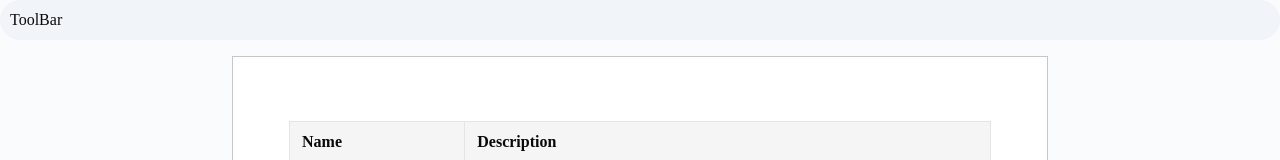
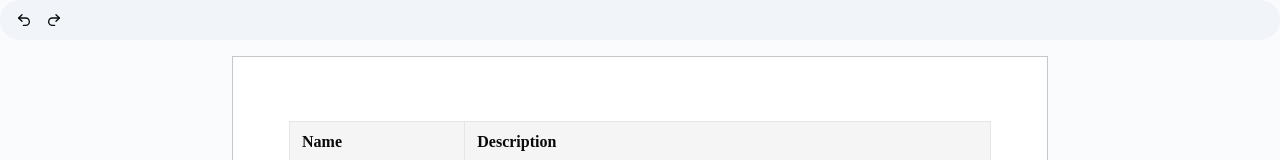
Before and after one commit to ImRishabhRawat/docs-clone, a Next.js app: page /documents/123 in a window 1280 px wide. Shown: the top 160 px of the page. Built offline with nearby package versions, Linux system fonts and the light colour scheme.

Commit message:
added zustand store for editor

```diff
--- a/package.json
+++ b/package.json
@@ -34,7 +34,8 @@
     "sonner": "^2.0.7",
     "tailwind-merge": "^3.5.0",
     "tw-animate-css": "^1.4.0",
-    "vaul": "^1.1.2"
+    "vaul": "^1.1.2",
+    "zustand": "^5.0.12"
   },
   "devDependencies": {
     "@tailwindcss/postcss": "^4",
--- a/src/app/documents/[documentId]/editor.tsx
+++ b/src/app/documents/[documentId]/editor.tsx
@@ -5,9 +5,14 @@ import { TaskItem } from "@tiptap/extension-list";
 import { TaskList } from "@tiptap/extension-list";
 import { TableKit } from "@tiptap/extension-table";
 import Image from "@tiptap/extension-image";
+import { useEditorStore } from "@/store/use-editor-store";
 
 export const Editor = () => {
+  const {setEditor} = useEditorStore();
   const editor = useEditor({
+    onCreate({editor}){
+      setEditor(editor);
+    },
     editorProps: {
       attributes: {
         style: "padding-left: 56px; padding-right-56px;",
--- a/src/app/documents/[documentId]/toolbar.tsx
+++ b/src/app/documents/[documentId]/toolbar.tsx
@@ -1,5 +1,7 @@
+"use client"
 import { cn } from "@/lib/utils";
-import { LucideIcon } from "lucide-react";
+import { useEditorStore } from "@/store/use-editor-store";
+import { LucideIcon, Redo2Icon, Undo2Icon } from "lucide-react";
 
 interface ToolbarButtonProps{
     onClick?:() => void;
@@ -21,9 +23,31 @@ const ToolbarButton = ({onClick, isActive, icon: Icon}: ToolbarButtonProps) => {
     )
 }
 export const Toolbar = () => {
+  const {editor} = useEditorStore();
+  const sections: {
+    label:string;
+     icon: LucideIcon;
+     onClick?: () => void;
+     isActive?: boolean;
+    }[][] = [
+      [
+        {
+          label: "Undo",
+          icon: Undo2Icon,
+          onClick: () => editor?.chain().focus().undo().run(),
+        },
+        {
+          label: "Redo",
+          icon: Redo2Icon,
+          onClick: () => editor?.chain().focus().redo().run(),
+        },
+      ],
+    ]
   return (
     <div className="bg-[#f1f4f9] px-2.5 py-0.5 rounded-[24px] min-h-[40px] flex items-center gap-x-0.5 overflow-x-auto">
-      ToolBar
+      {sections[0].map((item)=>(
+        <ToolbarButton key={item.label} {...item}/>
+      ))}
     </div>
   );
 };
--- /dev/null
+++ b/src/store/use-editor-store.ts
@@ -0,0 +1,12 @@
+import {create} from "zustand";
+import { type Editor } from "@tiptap/react";
+
+interface EditorStore {
+    editor: Editor | null;
+    setEditor: (editor: Editor | null) => void;
+}
+
+export const useEditorStore = create<EditorStore>((set) => ({
+    editor: null,
+    setEditor: (editor) => set({ editor }),
+}));
```
Also changed, not shown: 1 other file (tests, documents, lock files or other folders).
